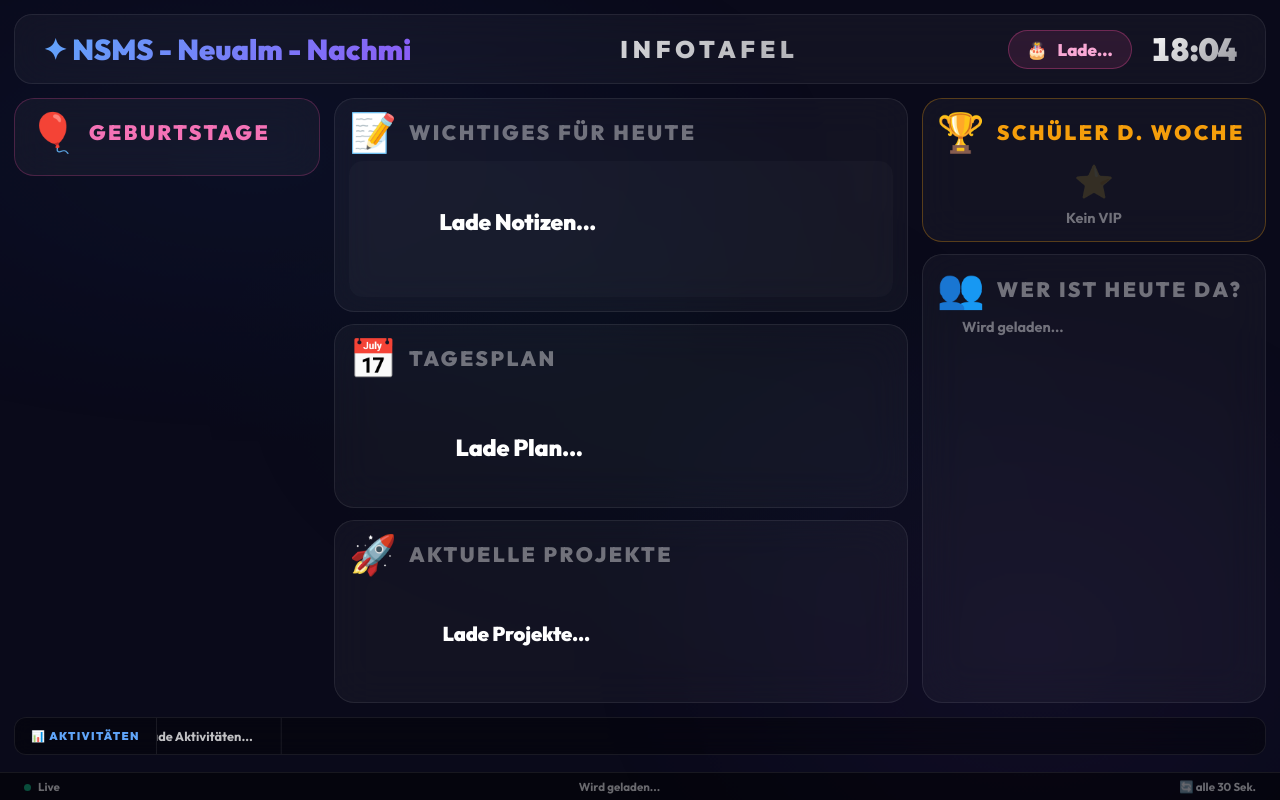
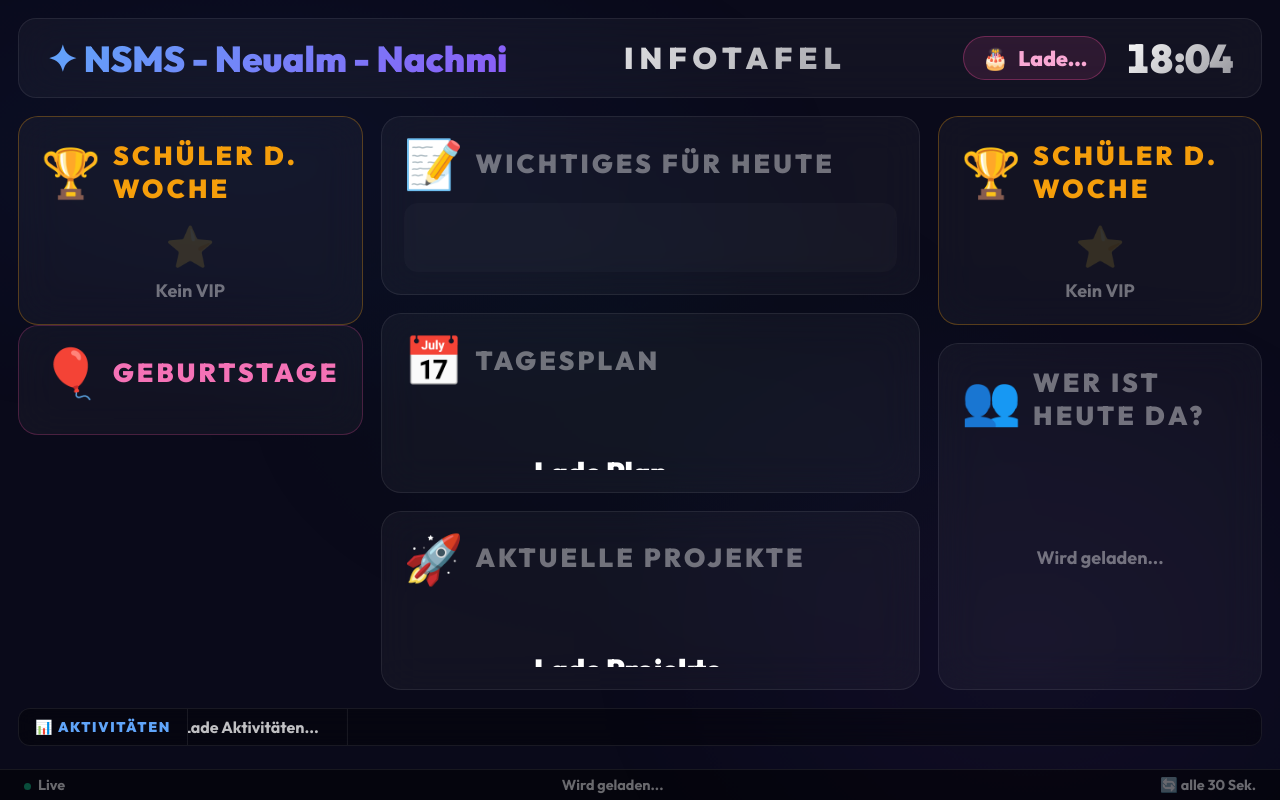
Before and after one commit to sbnmsstadt/neualm, a plain HTML site: page display/index.html in a window 1280 px wide. Drawn offline with Linux system fonts and the light colour scheme; no server answers.

Commit message:
Add files via upload

```diff
--- a/display/index.html
+++ b/display/index.html
@@ -20,7 +20,7 @@
             --text-muted: rgba(255,255,255,0.4);
         }
 
-        html { font-size: 100%; }
+        html { font-size: 125%; }
 
         * { margin: 0; padding: 0; box-sizing: border-box; }
 
@@ -74,8 +74,8 @@
             display: grid;
             grid-template-columns: 0.8fr 1.5fr 0.9fr;
             grid-template-rows: auto 1fr auto;
-            gap: 14px;
-            padding: 14px 14px 45px;
+            gap: 18px;
+            padding: 18px 18px 54px;
             height: 100vh;
             overflow: hidden;
         }
@@ -158,13 +158,12 @@
             background: var(--glass);
             border: 1px solid var(--glass-border);
             border-radius: 20px;
-            padding: 14px; /* Reduced from 22px */
+            padding: 22px;
             backdrop-filter: blur(20px);
             overflow: hidden;
             display: flex;
             flex-direction: column;
-            gap: 10px; /* Reduced from 16px */
-            min-height: 0;
+            gap: 16px;
         }
 
         .card-header {
@@ -186,12 +185,11 @@
 
         .card-content {
             flex: 1;
-            overflow-y: auto; /* Allow internal scrolling if content is too long */
+            overflow: hidden;
             display: flex;
             flex-direction: column;
             gap: 10px;
             position: relative;
-            min-height: 0;
         }
 
         /* ── KIDS SCROLL BAND ──────────────────── */
@@ -377,9 +375,8 @@
         .center-col {
             display: flex;
             flex-direction: column;
-            gap: 12px;
+            gap: 18px;
             min-height: 0;
-            min-width: 0; /* Important for grid cells */
             overflow: hidden;
         }
 
@@ -634,9 +631,8 @@
         .right-col {
             display: flex;
             flex-direction: column;
-            gap: 12px;
+            gap: 18px;
             min-height: 0;
-            min-width: 0; /* Important for grid cells */
             overflow: hidden;
         }
 
@@ -645,11 +641,11 @@
         }
 
         .daily-notes-content {
-            font-size: 1.4rem;
-            line-height: 1.4;
+            font-size: 1.8rem;
+            line-height: 1.5;
             color: rgba(255,255,255,1);
             white-space: pre-wrap;
-            padding: 14px;
+            padding: 20px;
             font-weight: 800;
             letter-spacing: -0.01em;
             background: rgba(255,255,255,0.02);
@@ -657,8 +653,8 @@
         }
 
         .projects-content {
-            font-size: 1.25rem;
-            line-height: 1.3;
+            font-size: 1.45rem;
+            line-height: 1.4;
             color: rgba(255,255,255,1);
             white-space: pre-wrap;
             padding: 12px;
@@ -796,41 +792,30 @@
             from { opacity: 0; transform: translateY(6px); }
             to { opacity: 1; transform: translateY(0); }
         }
-        /* Attendance List Styles (3-column grid) */
-        #attendance-list {
-            display: grid !important;
-            grid-template-columns: repeat(2, 1fr);
-            gap: 10px;
-            align-content: flex-start;
-        }
+        /* Attendance List Styles */
         .attendance-item {
             display: flex;
             align-items: center;
-            gap: 8px;
-            padding: 6px 12px;
+            justify-content: space-between;
+            padding: 8px 14px;
             background: rgba(255,255,255,0.04);
             border: 1px solid var(--glass-border);
             border-radius: 10px;
-            transition: transform 0.2s, background 0.2s;
-            min-width: 0;
-            white-space: nowrap;
+            margin-bottom: 6px;
+            transition: transform 0.2s;
         }
         .attendance-item:hover {
             background: rgba(255,255,255,0.08);
-            transform: scale(1.02);
+            transform: translateX(4px);
         }
         .attendance-name {
-            font-size: 0.95rem;
+            font-size: 1.1rem;
             font-weight: 800;
-            flex: 1;
-            overflow: hidden;
-            text-overflow: ellipsis;
         }
         .attendance-time {
-            font-size: 0.8rem;
+            font-size: 0.9rem;
             font-weight: 900;
             color: var(--accent);
-            flex-shrink: 0;
             background: rgba(139,92,246,0.1);
             padding: 2px 8px;
             border-radius: 6px;
@@ -864,8 +849,20 @@
             </div>
         </header>
 
-        <!-- Left: Birthdays -->
+        <!-- Left Column -->
         <div class="left-col">
+            <!-- Schüler d. Woche (VIP) -->
+            <div class="card vip-card" style="flex: 0 0 auto;">
+                <div class="card-header">
+                    <div class="card-icon">🏆</div>
+                    <div class="card-title">Schüler d. Woche</div>
+                </div>
+                <div class="card-content" id="vip-list" style="gap: 8px;">
+                    <div class="empty-state"><div class="empty-icon">⭐</div><span>Kein VIP</span></div>
+                </div>
+            </div>
+
+            <!-- Geburtstage -->
             <div class="card birthday-card" style="flex: 1;">
                 <div class="card-header">
                     <div class="card-icon">🎈</div>
@@ -879,10 +876,10 @@
             </div>
         </div>
 
-        <!-- Center: Notes, Plan, Projects -->
+        <!-- Center -->
         <div class="center-col">
             <!-- Wichtiges für heute (Daily Notes) -->
-            <div class="card daily-notes-card" style="flex: 1.2;">
+            <div class="card daily-notes-card" style="flex:1;">
                 <div class="card-header">
                     <div class="card-icon">📝</div>
                     <div class="card-title">Wichtiges für heute</div>
@@ -893,7 +890,7 @@
             </div>
 
             <!-- Tagesplan -->
-            <div class="card tagesplan-card" style="flex: 1;">
+            <div class="card tagesplan-card" style="flex:1;">
                 <div class="card-header">
                     <div class="card-icon">📅</div>
                     <div class="card-title">TAGESPLAN</div>
@@ -906,7 +903,7 @@
             </div>
 
             <!-- Aktuelle Projekte -->
-            <div class="card projects-card" style="flex: 1;">
+            <div class="card projects-card" style="flex:1;">
                 <div class="card-header">
                     <div class="card-icon">🚀</div>
                     <div class="card-title">AKTUELLE PROJEKTE</div>
@@ -919,10 +916,9 @@
             </div>
         </div>
 
-        <!-- Right: VIP & Attendance -->
+        <!-- Right: VIP & Daily Notes -->
         <div class="right-col">
-            <!-- Schüler d. Woche (VIP) -->
-            <div class="card vip-card" style="flex: 0 0 auto;">
+            <div class="card vip-card">
                 <div class="card-header">
                     <div class="card-icon">🏆</div>
                     <div class="card-title">Schüler d. Woche</div>
@@ -933,7 +929,7 @@
             </div>
 
             <!-- Wer ist heute da? (Attendance) -->
-            <div class="card attendance-card" style="flex: 2;">
+            <div class="card attendance-card" style="flex:2;">
                 <div class="card-header">
                     <div class="card-icon">👥</div>
                     <div class="card-title">WER IST HEUTE DA?</div>
```
